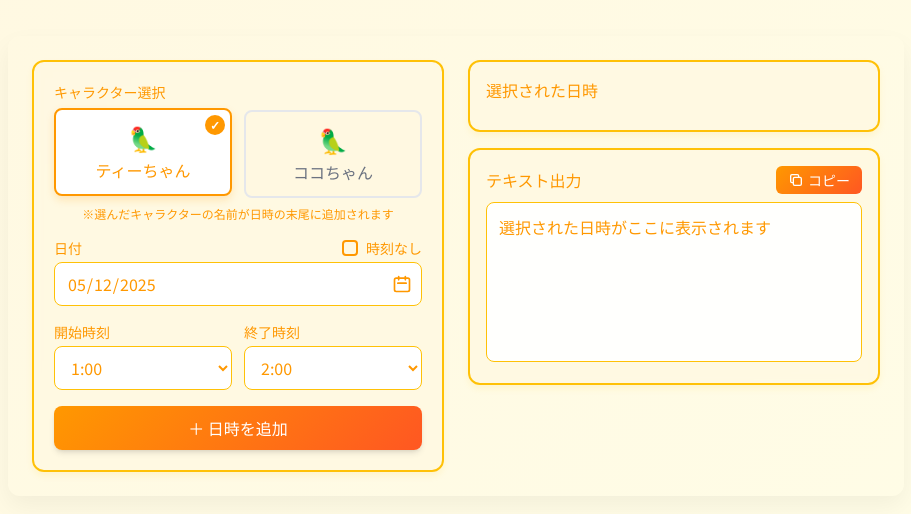
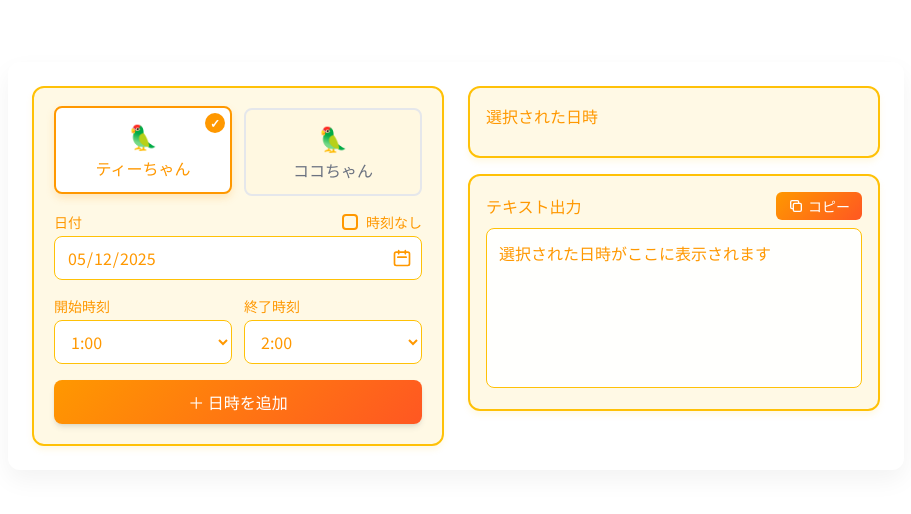
Before and after one commit to Tsubuan820/schedule-widget-Tchan, a plain HTML site: page index.html in a window 1280 px wide. Shown: the part 134-648 px from the top of the page, without its empty margins (184-1095 px from the left). Drawn offline with nearby package versions, Linux system fonts and the light colour scheme.

Commit message:
Add files via upload

```diff
--- a/index.html
+++ b/index.html
@@ -38,11 +38,11 @@
     <style>
         body {
             font-family: 'Noto Sans JP', sans-serif;
-            background-color: transparent;
+            background-color: transparent !important;
         }
         .calendar-container {
             box-shadow: 0 10px 25px rgba(0, 0, 0, 0.05);
-            background: transparent;
+            background: transparent !important;
         }
         .gradient-bg {
             background: linear-gradient(135deg, #FF9800 0%, #FF5722 100%);
@@ -76,7 +76,7 @@
             to { opacity: 0; transform: translateY(10px); }
         }
         .card {
-            background-color: rgba(255, 248, 225, 0.7);
+            background-color: rgba(255, 248, 225, 0.85);
             backdrop-filter: blur(5px);
             border: 1px solid rgba(255, 193, 7, 0.3);
         }
@@ -300,7 +300,7 @@
 
         /* コガネメキシコインコスタイル */
         .parrot-bg {
-            background: linear-gradient(135deg, #FFF8E1 0%, #FFECB3 100%);
+            background: transparent !important;
         }
 
         .parrot-card {
@@ -364,9 +364,14 @@
             transform: translateY(-1px);
             box-shadow: 0 2px 4px rgba(255, 152, 0, 0.1);
         }
+
+        /* 背景を完全に透過に */
+        html, body {
+            background: transparent !important;
+        }
     </style>
 </head>
-<body style="background: linear-gradient(135deg, #FFF8E1 0%, #FFFDE7 100%);">
+<body>
     <div class="min-h-screen flex items-center justify-center p-4">
         <div class="calendar-container rounded-xl p-6 w-full max-w-4xl">
             <div class="flex flex-col md:flex-row gap-6">
@@ -376,7 +381,6 @@
                         <div class="grid grid-cols-1 gap-4">
                             <!-- キャラクター選択 -->
                             <div>
-                                <label class="block text-sm font-medium text-parrot-orange mb-2">キャラクター選択</label>
                                 <div class="flex gap-3">
                                     <div id="tee-chan" class="character-option flex-1 border-2 border-parrot-lightorange rounded-lg p-3 flex flex-col items-center selected">
                                         <span class="text-2xl mb-1">🦜</span>
@@ -387,7 +391,6 @@
                                         <span class="text-gray-500 font-medium">ココちゃん</span>
                                     </div>
                                 </div>
-                                <p class="text-xs text-parrot-orange mt-2 text-center">※選んだキャラクターの名前が日時の末尾に追加されます</p>
                             </div>
 
                             <!-- 日付選択と時刻なしオプション -->
@@ -882,7 +885,7 @@
             }
         });
     </script>
-<script>(function(){function c(){var b=a.contentDocument||a.contentWindow.document;if(b){var d=b.createElement('script');d.innerHTML="window.__CF$cv$params={r:'93e5964dc51cd553',t:'MTc0NzAwNzUxNi4wMDAwMDA='};var a=document.createElement('script');a.nonce='';a.src='/cdn-cgi/challenge-platform/scripts/jsd/main.js';document.getElementsByTagName('head')[0].appendChild(a);";b.getElementsByTagName('head')[0].appendChild(d)}}if(document.body){var a=document.createElement('iframe');a.height=1;a.width=1;a.style.position='absolute';a.style.top=0;a.style.left=0;a.style.border='none';a.style.visibility='hidden';document.body.appendChild(a);if('loading'!==document.readyState)c();else if(window.addEventListener)document.addEventListener('DOMContentLoaded',c);else{var e=document.onreadystatechange||function(){};document.onreadystatechange=function(b){e(b);'loading'!==document.readyState&&(document.onreadystatechange=e,c())}}}})();</script></body>
+<script>(function(){function c(){var b=a.contentDocument||a.contentWindow.document;if(b){var d=b.createElement('script');d.innerHTML="window.__CF$cv$params={r:'93e5b4cfd7ca736c',t:'MTc0NzAwODc2Ni4wMDAwMDA='};var a=document.createElement('script');a.nonce='';a.src='/cdn-cgi/challenge-platform/scripts/jsd/main.js';document.getElementsByTagName('head')[0].appendChild(a);";b.getElementsByTagName('head')[0].appendChild(d)}}if(document.body){var a=document.createElement('iframe');a.height=1;a.width=1;a.style.position='absolute';a.style.top=0;a.style.left=0;a.style.border='none';a.style.visibility='hidden';document.body.appendChild(a);if('loading'!==document.readyState)c();else if(window.addEventListener)document.addEventListener('DOMContentLoaded',c);else{var e=document.onreadystatechange||function(){};document.onreadystatechange=function(b){e(b);'loading'!==document.readyState&&(document.onreadystatechange=e,c())}}}})();</script></body>
 </html>
 <!-- partial -->
 
```
